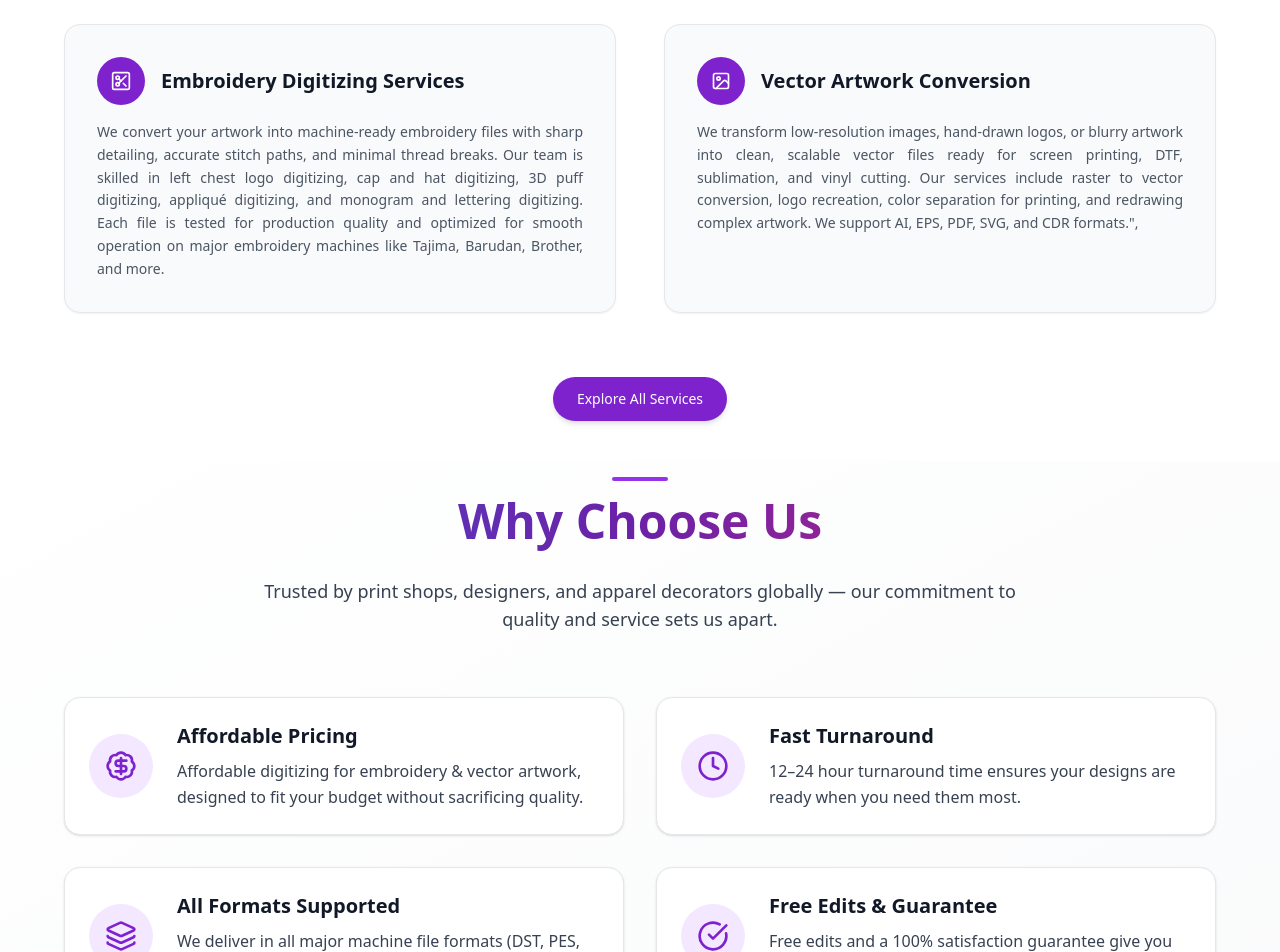
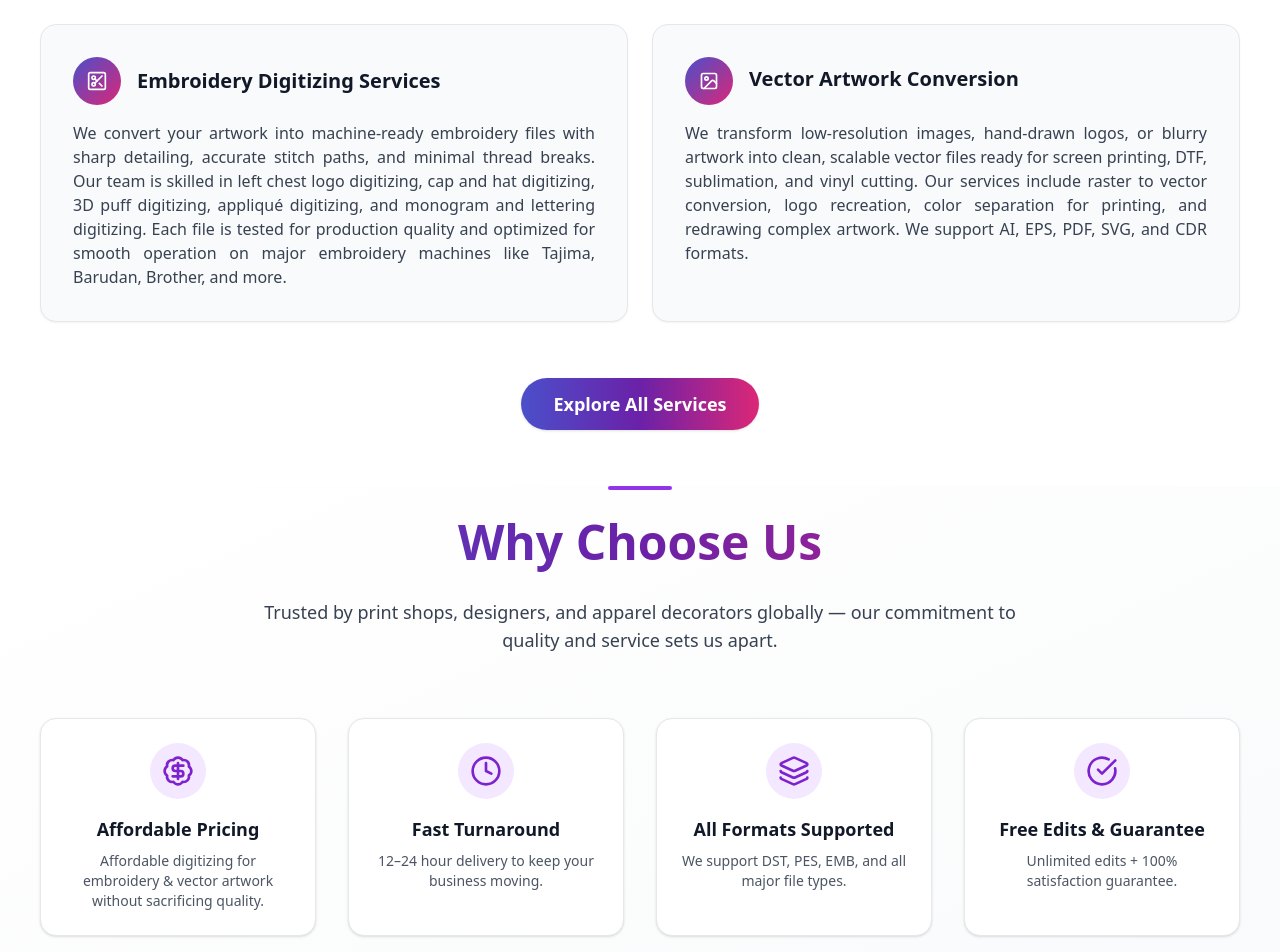
Before and after one commit to SanjayChourasiya/Stichcarft, a React (Create React App) app: page / in a window 1280 px wide. Shown: the part 1920-2872 px from the top of the page. Built offline with nearby package versions, Linux system fonts and the light colour scheme.

Commit message:
responsive

```diff
--- a/src/page/home.js
+++ b/src/page/home.js
@@ -7,7 +7,7 @@ import { Sparkles, ScissorsSquare, Headphones } from "lucide-react";
 import { Image, Rocket, Layers } from "lucide-react";
 import { BadgeDollarSign, Clock, CheckCircle } from "lucide-react";
 
-import  TestimonialSection from "../page/TestimonialSection"
+import TestimonialSection from "../page/TestimonialSection"
 
 import Herosection from "../page/herosection";
 import Howemake from "../page/HowWeMakeSection";
@@ -128,63 +128,70 @@ export default function Home() {
         whileInView={{ opacity: 1 }}
         viewport={{ once: true }}
         transition={{ duration: 0.6 }}
-        className="bg-white py-10 px-4"
+        className="bg-white py-14 px-4 sm:px-6 lg:px-10"
       >
-        <div className="max-w-6xl mx-auto text-center">
-          <h2 className="text-4xl md:text-5xl font-extrabold bg-gradient-to-r from-[#4B4FCA] via-purple-800 to-pink-600 text-transparent bg-clip-text mb-6">
+        <div className="max-w-7xl mx-auto">
+          {/* Heading */}
+          <div className="text-center mb-14">
+            <h2 className="text-3xl sm:text-4xl md:text-5xl font-extrabold bg-gradient-to-r from-[#4B4FCA] via-purple-800 to-pink-600 text-transparent bg-clip-text mb-4">
               What We Do
             </h2>
-          <p className="text-gray-600 text-lg max-w-2xl mx-auto mb-16">
+            <p className="text-gray-600 text-base sm:text-lg max-w-2xl mx-auto">
               We offer two specialized services crafted for modern apparel brands.
             </p>
+          </div>
 
-          {/* Two service blocks */}
-          <div className="grid grid-cols-1 md:grid-cols-2 gap-12 text-left">
+          {/* Services */}
+          <div className="grid grid-cols-1 md:grid-cols-2 gap-6">
             {/* Service 1 */}
             <motion.div
               initial={{ opacity: 0, y: 30 }}
               whileInView={{ opacity: 1, y: 0 }}
+              viewport={{ once: true }}
               transition={{ duration: 0.6 }}
-              className="bg-gray-50 hover:bg-white border border-gray-200 rounded-2xl p-8 shadow-sm hover:shadow-md transition"
+              className="bg-gray-50 hover:bg-white border border-gray-200 rounded-2xl p-6 sm:p-8 shadow-sm hover:shadow-md transition"
             >
-              <div className="flex items-center gap-4 mb-4">
-                <div className="w-12 h-12 bg-purple-700 rounded-full flex items-center justify-center">
+              <div className="flex items-start sm:items-center gap-4 mb-4">
+                <div className="min-w-[48px] min-h-[48px] bg-gradient-to-br from-[#4B4FCA] to-pink-600 rounded-full flex items-center justify-center">
                   <ScissorsSquare className="w-5 h-5 text-white" />
                 </div>
-                <h3 className="text-xl font-semibold text-gray-900">
+                <h3 className="text-lg sm:text-xl font-bold text-gray-900 leading-snug">
                   Embroidery Digitizing Services
                 </h3>
               </div>
-              <p className="text-gray-600 text-sm leading-relaxed text-justify">
-                We convert your artwork into machine-ready embroidery files with sharp detailing, accurate stitch paths, and minimal thread breaks. Our team is skilled in left chest logo digitizing, cap and hat digitizing, 3D puff digitizing, appliqué digitizing, and monogram and lettering digitizing. Each file is tested for production quality and optimized for smooth operation on major embroidery machines like Tajima, Barudan, Brother, and more.        </p>
+              <p className="text-gray-700 text-sm sm:text-base leading-relaxed text-justify">
+                We convert your artwork into machine-ready embroidery files with sharp detailing, accurate stitch paths, and minimal thread breaks. Our team is skilled in left chest logo digitizing, cap and hat digitizing, 3D puff digitizing, appliqué digitizing, and monogram and lettering digitizing. Each file is tested for production quality and optimized for smooth operation on major embroidery machines like Tajima, Barudan, Brother, and more.
+              </p>
             </motion.div>
 
             {/* Service 2 */}
             <motion.div
               initial={{ opacity: 0, y: 30 }}
               whileInView={{ opacity: 1, y: 0 }}
+              viewport={{ once: true }}
               transition={{ duration: 0.6, delay: 0.2 }}
-              className="bg-gray-50 hover:bg-white border border-gray-200 rounded-2xl p-8 shadow-sm hover:shadow-md transition"
+              className="bg-gray-50 hover:bg-white border border-gray-200 rounded-2xl p-6 sm:p-8 shadow-sm hover:shadow-md transition"
             >
-              <div className="flex items-center gap-4 mb-4">
-                <div className="w-12 h-12 bg-purple-700 rounded-full flex items-center justify-center">
+              <div className="flex items-start gap-4 mb-4">
+                <div className="min-w-[48px] min-h-[48px] bg-gradient-to-br from-[#4B4FCA] to-pink-600 rounded-full flex items-center justify-center">
                   <Image className="w-5 h-5 text-white" />
                 </div>
-                <h3 className="text-xl font-semibold text-gray-900">
+                <h3 className="text-lg sm:text-xl font-bold text-gray-900 leading-snug mt-2">
                   Vector Artwork Conversion
                 </h3>
               </div>
-              <p className="text-gray-600 text-sm leading-relaxed text-justify">
-                We transform low-resolution images, hand-drawn logos, or blurry artwork into clean, scalable vector files ready for screen printing, DTF, sublimation, and vinyl cutting. Our services include raster to vector conversion, logo recreation, color separation for printing, and redrawing complex artwork. We support AI, EPS, PDF, SVG, and CDR formats.",
+
+              <p className="text-gray-700 text-sm sm:text-base leading-relaxed text-justify">
+                We transform low-resolution images, hand-drawn logos, or blurry artwork into clean, scalable vector files ready for screen printing, DTF, sublimation, and vinyl cutting. Our services include raster to vector conversion, logo recreation, color separation for printing, and redrawing complex artwork. We support AI, EPS, PDF, SVG, and CDR formats.
               </p>
             </motion.div>
           </div>
 
           {/* CTA */}
-          <div className="mt-16">
+          <div className="mt-14 text-center">
             <button
               onClick={() => setIsModalOpen(true)}
-              className="px-6 py-3 bg-purple-700 text-white text-sm font-medium rounded-full hover:bg-purple-800 transition shadow-md"
+              className="px-8 py-3 bg-gradient-to-r from-[#4B4FCA] via-purple-800 to-pink-600 text-white text-base sm:text-lg font-semibold rounded-full shadow hover:scale-105 transition duration-300"
             >
               Explore All Services
             </button>
@@ -192,50 +199,69 @@ export default function Home() {
         </div>
       </motion.section>
 
-      <section className="relative bg-gradient-to-br from-white to-gray-50 py-4 px-4 sm:px-10">
-        <div className="max-w-6xl mx-auto">
+      <section className="bg-gradient-to-br from-white to-gray-50 py-10px-4 sm:px-6 lg:px-10">
+        <div className="max-w-7xl mx-auto">
+          {/* Header */}
           <div className="text-center mb-16">
-            <div className="w-14 h-1 bg-purple-600 rounded-full mb-2 mx-auto" />
-            <h2 className="text-4xl sm:text-5xl font-extrabold bg-gradient-to-r from-[#4B4FCA] via-purple-800 to-pink-600 text-transparent bg-clip-text mb-6 p-2">
+            <div className="w-16 h-1 bg-purple-600 rounded-full mb-3 mx-auto" />
+            <h2 className="text-3xl  p-4 sm:text-4xl lg:text-5xl font-extrabold bg-gradient-to-r from-[#4B4FCA] via-purple-800 to-pink-600 text-transparent bg-clip-text mb-4">
               Why Choose Us
             </h2>
-            <p className="text-gray-700 text-lg max-w-3xl mx-auto">
-              Trusted by print shops, designers, and apparel decorators globally — our commitment to quality and service sets us apart.
+            <p className="text-gray-700 text-base sm:text-lg max-w-3xl mx-auto">
+              Trusted by print shops, designers, and apparel decorators globally —
+              our commitment to quality and service sets us apart.
             </p>
           </div>
 
-          <div className="flex flex-col space-y-10 sm:space-y-0 sm:grid sm:grid-cols-2 lg:grid-cols-2 gap-8">
+          {/* Features Grid */}
+          <div className="grid grid-cols-1 sm:grid-cols-2 lg:grid-cols-4 gap-6 lg:gap-8">
             {[
-              { title: "Affordable Pricing", desc: "Affordable digitizing for embroidery & vector artwork, designed to fit your budget without sacrificing quality.", icon: <BadgeDollarSign className="w-8 h-8 text-purple-700" /> },
-              { title: "Fast Turnaround", desc: "12–24 hour turnaround time ensures your designs are ready when you need them most.", icon: <Clock className="w-8 h-8 text-purple-700" /> },
-              { title: "All Formats Supported", desc: "We deliver in all major machine file formats (DST, PES, EMB, and more) — ready for immediate production.", icon: <Layers className="w-8 h-8 text-purple-700" /> },
-              { title: "Free Edits & Guarantee", desc: "Free edits and a 100% satisfaction guarantee give you complete peace of mind.", icon: <CheckCircle className="w-8 h-8 text-purple-700" /> },
+              {
+                title: "Affordable Pricing",
+                desc: "Affordable digitizing for embroidery & vector artwork without sacrificing quality.",
+                icon: <BadgeDollarSign className="w-8 h-8 text-purple-700" />,
+              },
+              {
+                title: "Fast Turnaround",
+                desc: "12–24 hour delivery to keep your business moving.",
+                icon: <Clock className="w-8 h-8 text-purple-700" />,
+              },
+              {
+                title: "All Formats Supported",
+                desc: "We support DST, PES, EMB, and all major file types.",
+                icon: <Layers className="w-8 h-8 text-purple-700" />,
+              },
+              {
+                title: "Free Edits & Guarantee",
+                desc: "Unlimited edits + 100% satisfaction guarantee.",
+                icon: <CheckCircle className="w-8 h-8 text-purple-700" />,
+              },
             ].map((feature, i) => (
               <div
                 key={i}
-                className="flex flex-col sm:flex-row items-start sm:items-center bg-white rounded-2xl p-6 border border-gray-200 shadow hover:shadow-lg transition transform hover:-translate-y-1 duration-300"
+                className="bg-white p-6 rounded-2xl shadow border border-gray-200 text-center hover:shadow-lg transition-transform hover:-translate-y-1 duration-300"
               >
-                <div className="flex-shrink-0 mb-4 sm:mb-0 sm:mr-6 bg-purple-100 rounded-full p-4">
+                <div className="flex justify-center items-center bg-purple-100 rounded-full w-14 h-14 mx-auto mb-4">
                   {feature.icon}
                 </div>
-                <div>
-                  <h3 className="text-xl font-bold text-gray-900 mb-2">{feature.title}</h3>
-                  <p className="text-gray-700 text-base leading-relaxed">{feature.desc}</p>
-                </div>
+                <h3 className="text-lg font-semibold text-gray-900 mb-2">{feature.title}</h3>
+                <p className="text-sm text-gray-600">{feature.desc}</p>
               </div>
             ))}
           </div>
 
-          <div className="mt-16 text-center">
+          {/* CTA Button */}
+          <div className="mt-14 text-center">
             <button
               onClick={() => setIsModalOpen(true)}
-              className="px-8 py-4 bg-gradient-to-r from-[#4B4FCA] via-purple-800 to-pink-600 text-white text-lg font-bold rounded-full shadow hover:scale-105 transition duration-300"
+              className="px-8 py-3 bg-gradient-to-r from-[#4B4FCA] via-purple-800 to-pink-600 text-white font-bold text-base sm:text-lg rounded-full shadow hover:scale-105 transition duration-300"
             >
               Know More
             </button>
           </div>
         </div>
       </section>
+
 
       <section>
         <Howemake />
@@ -296,7 +322,7 @@ export default function Home() {
           </div>
         </div>
       </section> */}
-      <TestimonialSection/>
+      <TestimonialSection />
 
       {/* Contact Section with CTA */}
       <section className="bg-white py-10 px-4 sm:px-8">
```
Also changed, not shown: src/page/HowWeMakeSection.js (+18 -8 lines), src/page/RequestQuoteModal.js (+15 -28 lines). Lines whose indentation alone changed are shown as unchanged.
